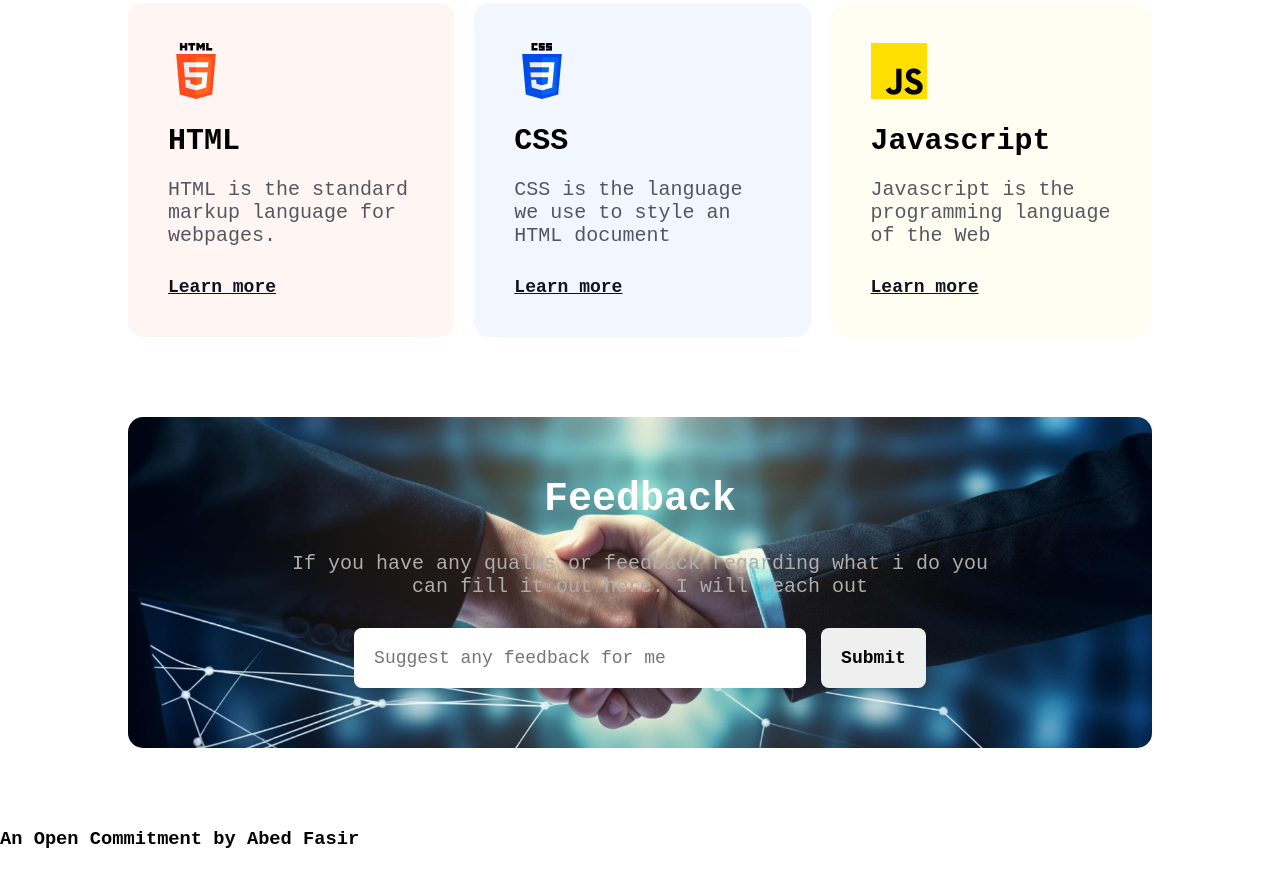
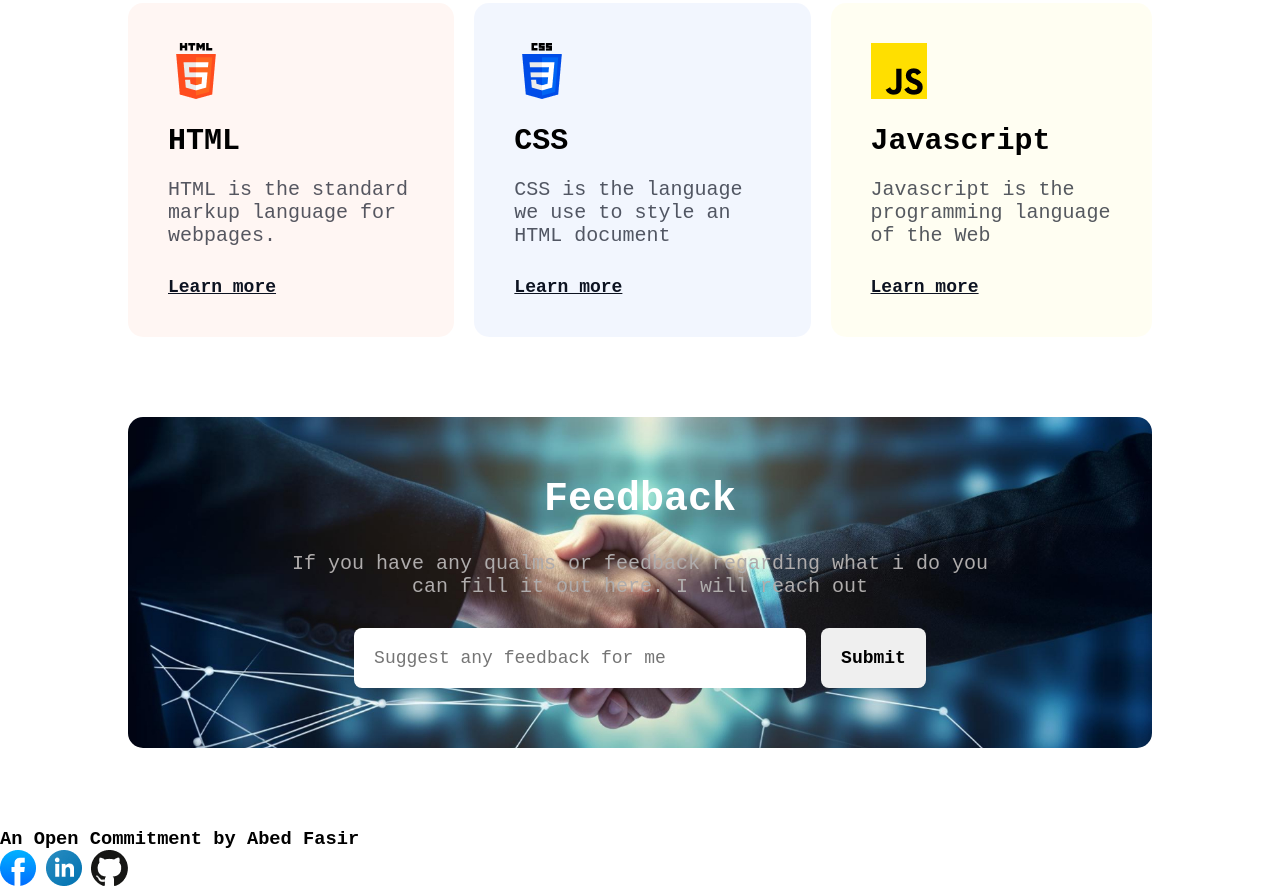
Before and after one commit to AbedFasir/Batch-10_Assignment-1, a plain HTML site: page index.html in a window 1280 px wide. Shown: the part 3645-4536 px from the top of the page. Before the commit the page ends 4495 px from the top, so only its background shows below. Drawn offline with Linux system fonts and the light colour scheme; a web font is replaced by a local one.

Commit message:
added footer

```diff
--- a/index.html
+++ b/index.html
@@ -112,7 +112,9 @@
    <footer>
       <h3>An Open Commitment by Abed Fasir</h3>
       <div class="footer-img">
-
+         <a href="https://www.facebook.com/abed.fasir2002"><img src="assets/facebook.png" alt=""></a>
+         <a href="https://www.linkedin.com/in/abedfasir/"><img src="assets/linkedin-icon 1.png" alt=""></a>
+         <a href="https://github.com/AbedFasir"><img src="assets/github.png" alt=""></a>
       </div>
    </footer>
 </body>
```
